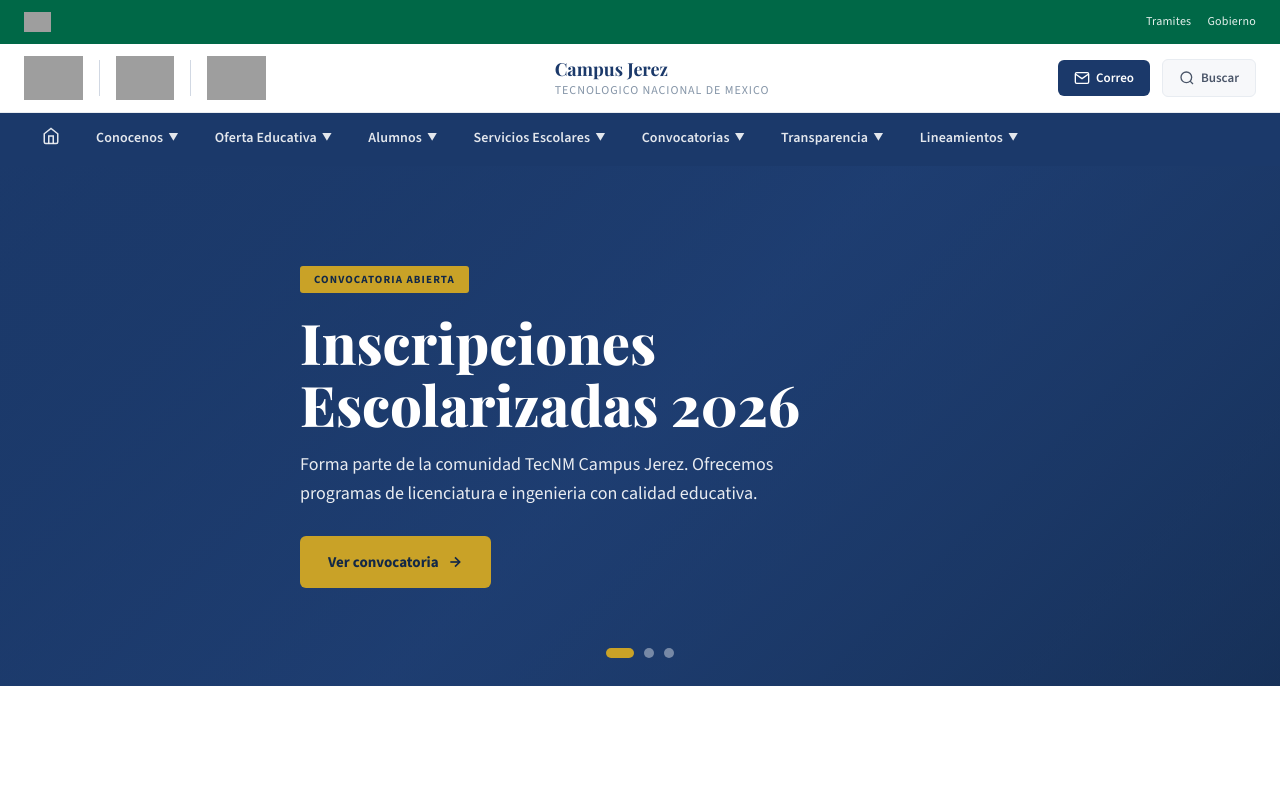
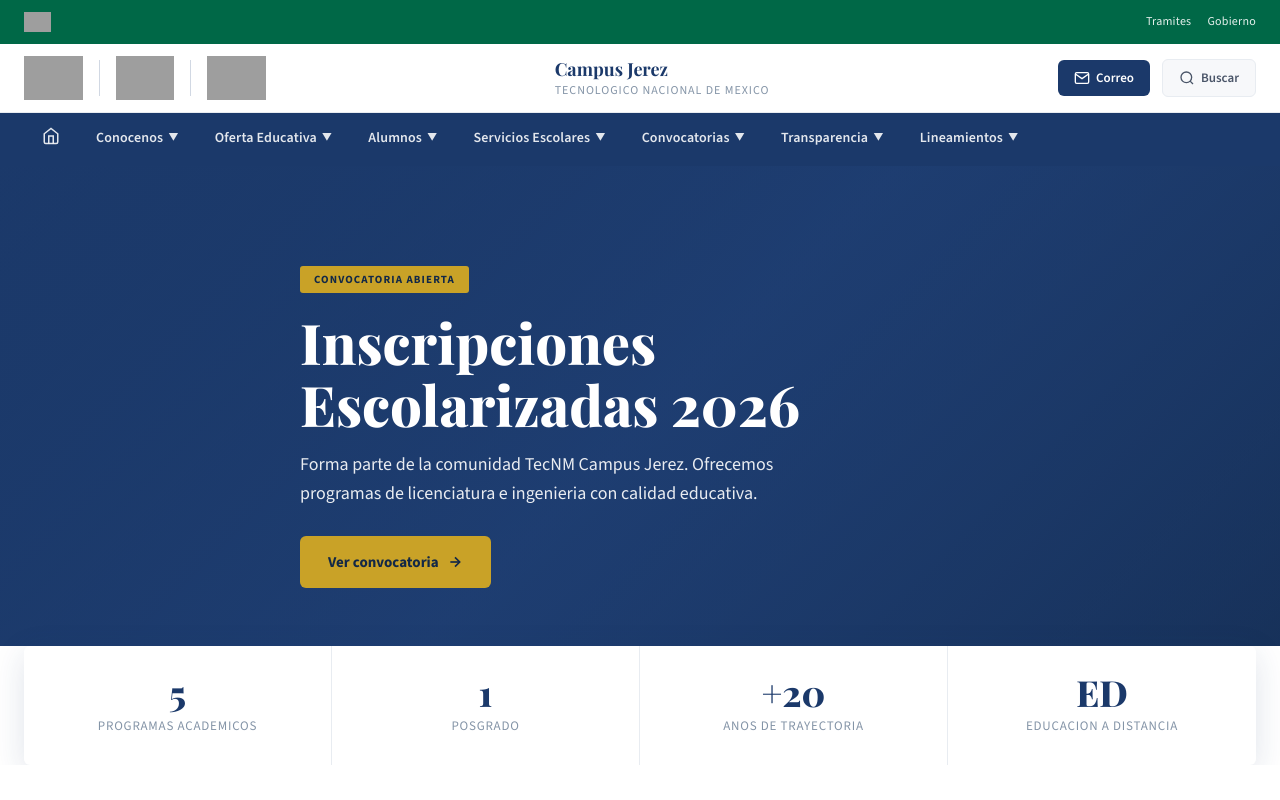
Before and after one commit to eduardoAbr0/xdTest, a Vue app: page / in a window 1280 px wide. Built offline with nearby package versions, Linux system fonts and the light colour scheme; grey boxes are pictures that could not be loaded.

Commit message:
feat: agregar sección de cifras rápidas

```diff
--- a/src/App.vue
+++ b/src/App.vue
@@ -4,6 +4,7 @@ import EncabezadoInstitucional from './components/EncabezadoInstitucional.vue'
 import NavPrincipal from './components/NavPrincipal.vue'
 import BuscadorModal from './components/BuscadorModal.vue'
 import HeroSlider from './components/HeroSlider.vue'
+import CifrasRapidas from './components/CifrasRapidas.vue'
 import { useScrollObserver } from './composables/useScrollObserver.js'
 import { ref } from 'vue'
 
@@ -19,5 +20,6 @@ useScrollObserver()
   <BuscadorModal v-model="buscadorAbierto" />
   <main>
     <HeroSlider />
+    <CifrasRapidas />
   </main>
 </template>
--- a/src/assets/styles/main.css
+++ b/src/assets/styles/main.css
@@ -680,3 +680,62 @@ ul { list-style: none; }
 @media (max-width: 480px) {
   .hero { height: 360px; }
 }
+
+/* --------------------------------------------------------------------------
+   Cifras rapidas
+   -------------------------------------------------------------------------- */
+.cifras {
+  background: var(--blanco);
+  padding: 0 24px;
+  margin-top: -40px;
+  position: relative;
+  z-index: 10;
+}
+
+.cifras__inner {
+  max-width: var(--max-ancho);
+  margin: 0 auto;
+  background: var(--blanco);
+  border-radius: var(--radio);
+  box-shadow: var(--sombra-lg);
+  overflow: hidden;
+}
+
+.cifra {
+  padding: 28px 24px;
+  text-align: center;
+  border-right: 1px solid var(--gris-200);
+  transition: background var(--transicion);
+}
+
+.cifra:last-child { border-right: none; }
+.cifra:hover { background: var(--gris-100); }
+
+.cifra__numero {
+  font-family: 'Playfair Display', serif;
+  font-size: 36px;
+  font-weight: 800;
+  color: var(--azul);
+  line-height: 1;
+}
+
+.cifra__label {
+  font-size: 13px;
+  font-weight: 500;
+  color: var(--gris-500);
+  margin-top: 6px;
+  text-transform: uppercase;
+  letter-spacing: 0.06em;
+}
+
+@media (max-width: 767.98px) {
+  .cifra {
+    padding: 20px 16px;
+    border-right: none;
+  }
+
+  .cifra:nth-child(odd) { border-right: 1px solid var(--gris-200); }
+  .cifra:nth-child(n+3) { border-top: 1px solid var(--gris-200); }
+
+  .cifra__numero { font-size: 28px; }
+}
--- /dev/null
+++ b/src/components/CifrasRapidas.vue
@@ -0,0 +1,14 @@
+<script setup>
+import { cifras } from '../data/siteData.js'
+</script>
+
+<template>
+  <section class="cifras">
+    <div class="cifras__inner animado row g-0">
+      <div v-for="cifra in cifras" :key="cifra.label" class="cifra col-6 col-md-3">
+        <div class="cifra__numero">{{ cifra.numero }}</div>
+        <div class="cifra__label">{{ cifra.label }}</div>
+      </div>
+    </div>
+  </section>
+</template>
--- a/src/data/siteData.js
+++ b/src/data/siteData.js
@@ -93,6 +93,13 @@ export const heroSlides = [
   }
 ]
 
+export const cifras = [
+  { numero: '5', label: 'Programas Academicos' },
+  { numero: '1', label: 'Posgrado' },
+  { numero: '+20', label: 'Anos de Trayectoria' },
+  { numero: 'ED', label: 'Educacion a Distancia' }
+]
+
 export const barraGobierno = {
   logo: 'https://framework-gb.cdn.gob.mx/landing/img/logoheader.svg',
   enlaces: [
```
